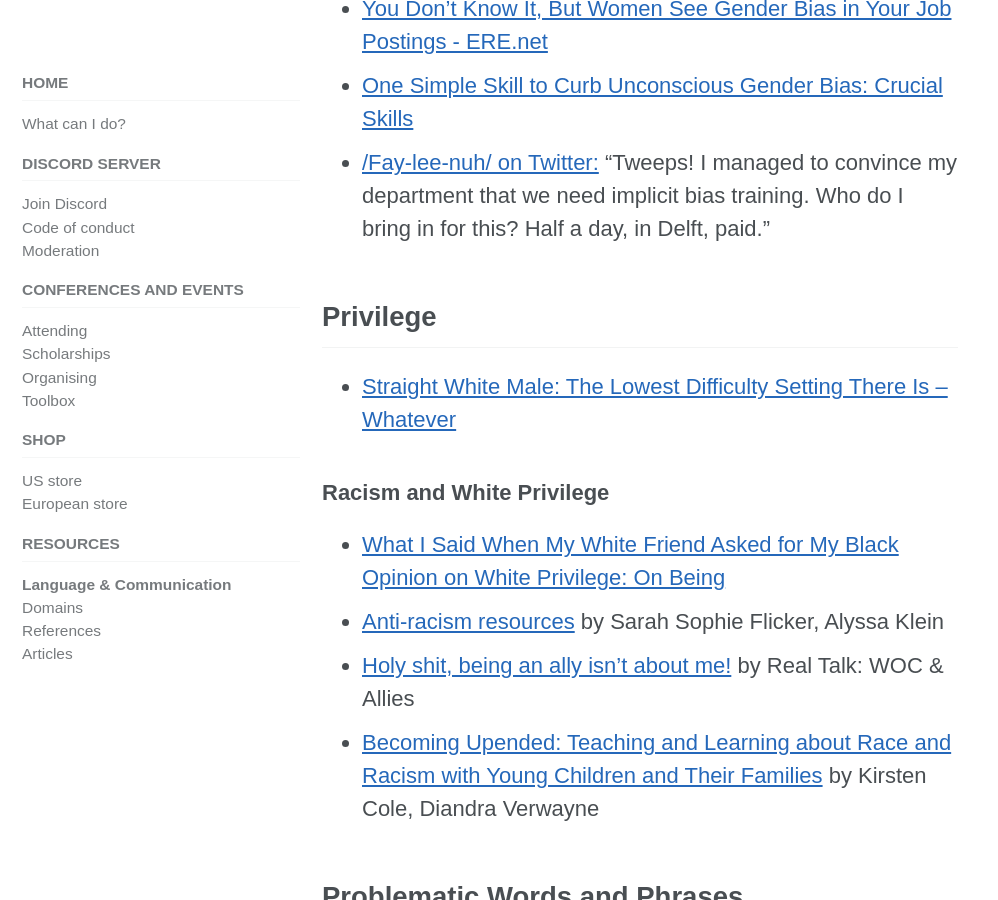
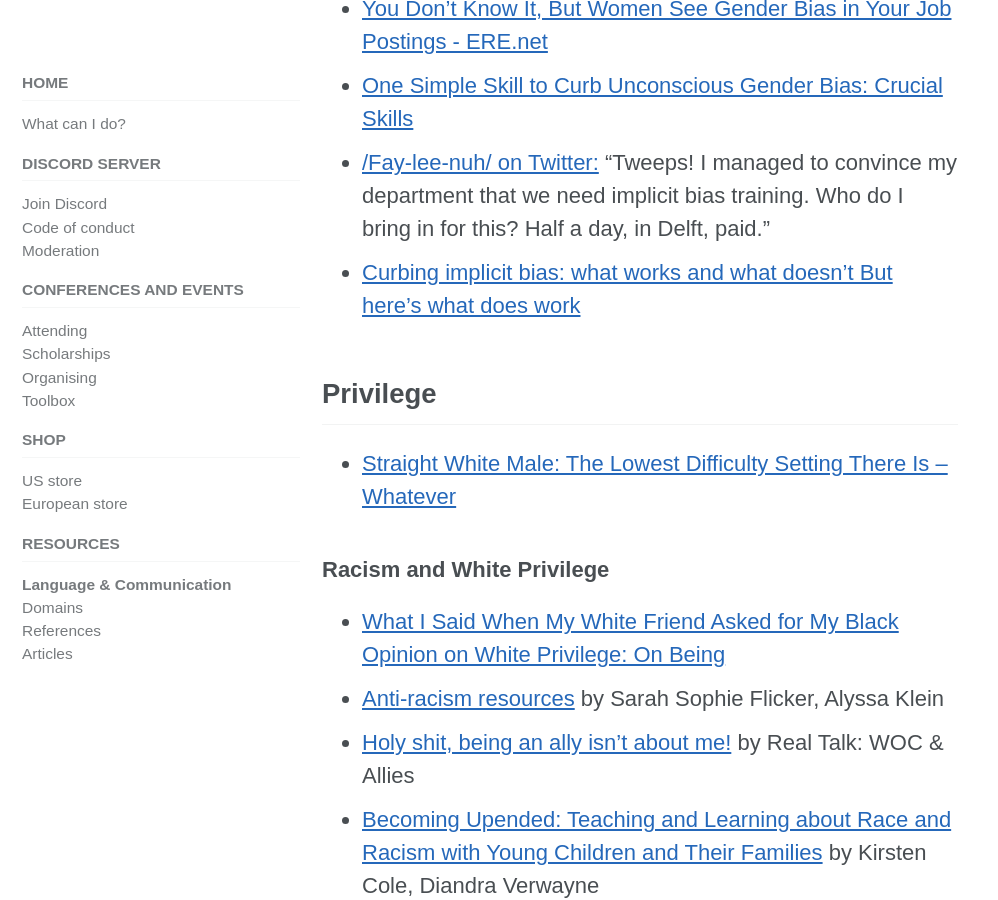
Before and after one commit to include-cpp/include-cpp.github.io, a Jekyll site: the page built from resources/language/index.md, in a window 1280 px wide and 900 px high, scrolled down 1622 px. Shown: the whole window, without its empty margins (0-998 px from the left). Built offline with Jekyll 4.4.1, drawn with Linux system fonts in a browser that asks for light colours; cached includes are drawn as plain includes; nearby versions of some CDN libraries.

Commit message:
Implicit bias links
Co-Authored-By: Kate Gregory <kategregory@users.noreply.github.com>

```diff
--- a/resources/language/index.md
+++ b/resources/language/index.md
@@ -34,10 +34,11 @@ title: Language and Communication
   * This is mostly focused on meetings rather than the many other forms of collaboration which we use.
   * If you are a manager then this is probably a better option than the Facebook one.
 * [How To Remove Gender Bias From the Hiring Process: Inc.com](http://www.inc.com/will-yakowicz/how-to-help-end-gender-bias-while-hiring.html)
-* [Implicit Association Test](https://implicit.harvard.edu/implicit/user/agg/blindspot/tablet.htm) - Online test to score unconscious bias
+* [Implicit Association Test](https://implicit.harvard.edu/implicit/) - Online test to score unconscious bias
 * [You Don’t Know It, But Women See Gender Bias in Your Job Postings - ERE.net](http://www.ere.net/2013/03/01/you-dont-know-it-but-women-see-gender-bias-in-your-job-postings/)
 * [One Simple Skill to Curb Unconscious Gender Bias:  Crucial Skills](http://www.crucialskills.com/2015/08/one-simple-skill-to-curb-unconscious-gender-bias/)
 * [/Fay-lee-nuh/ on Twitter:](https://twitter.com/Felienne/status/799604057577050113) "Tweeps! I managed to convince my department that we need implicit bias training. Who do I bring in for this? Half a day, in Delft, paid."
+* [Curbing implicit bias: what works and what doesn't But here’s what does work](https://knowablemagazine.org/article/mind/2020/how-to-curb-implicit-bias)
 
 
 ## Privilege
```
